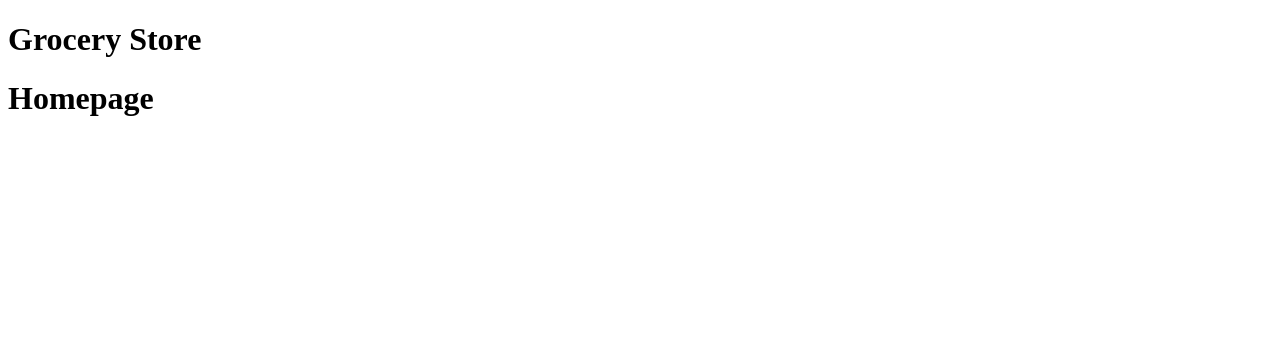
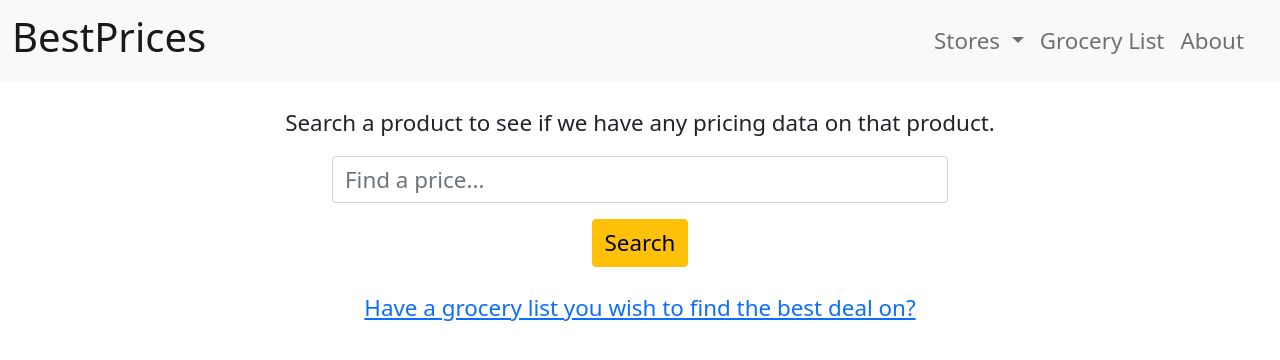
Before and after one commit to nicolas-giordano/grocery-project, a Django app: page / in a window 1280 px wide. Shown: the top 360 px of the page. Run offline with Django 3.2, Linux system fonts and the light colour scheme.

Commit message:
styling added for homepage as well as a purpose written for the about page

```diff
--- a/pages/tests.py
+++ b/pages/tests.py
@@ -1,5 +1,4 @@
-from django.test import TestCase
-from django.test import SimpleTestCase
+from django.test import TestCase, SimpleTestCase
 from django.urls import reverse, resolve
 from .views import HomePageView
 # Create your tests here.
--- a/pages/urls.py
+++ b/pages/urls.py
@@ -1,6 +1,7 @@
 from django.urls import path
-from .views import HomePageView
+from .views import HomePageView, AboutPageView
 
 urlpatterns = [
+    path('about/', AboutPageView.as_view(), name='about'),
     path('', HomePageView.as_view(), name='home')
 ]
--- a/pages/views.py
+++ b/pages/views.py
@@ -5,3 +5,7 @@ from django.views.generic import TemplateView
 
 class HomePageView(TemplateView):
     template_name = 'home.html'
+
+
+class AboutPageView(TemplateView):
+    template_name = 'about.html'
--- /dev/null
+++ b/static/css/base.css
@@ -0,0 +1,5 @@
+@media (min-width: 768px) {
+    .md-font {
+        font-size: 1.4rem !important;
+    }
+}
--- a/templates/base.html
+++ b/templates/base.html
@@ -1,13 +1,61 @@
+{% load static %}
 <!DOCTYPE html>
 <html lang="en">
 	<head>
 		<meta charset="UTF-8" />
 		<meta http-equiv="X-UA-Compatible" content="IE=edge" />
 		<meta name="viewport" content="width=device-width, initial-scale=1.0" />
-		<title>{% block title %}Bookstore {% endblock%}</title>
+		<link rel='stylesheet' href="{% static 'css/base.css' %}"
+		{% comment %} bootstrap {% endcomment %}
+		<!-- CSS only -->
+		<link
+			href="https://cdn.jsdelivr.net/npm/bootstrap@5.0.1/dist/css/bootstrap.min.css" rel="stylesheet" integrity="sha384-+0n0xVW2eSR5OomGNYDnhzAbDsOXxcvSN1TPprVMTNDbiYZCxYbOOl7+AMvyTG2x" crossorigin="anonymous"
+		>
+		<title>{% block title %}Bookstore{% endblock%}</title>
 	</head>
 	<body>
-		<h1>Grocery Store</h1>
+		<header>
+			<nav class='navbar navbar-expand-md navbar-light bg-light '>
+				<div class='container-fluid justify-space-between'>
+					<a href="{% url 'home' %}" class='navbar-brand'>
+						<h1>BestPrices</h1>
+					</a>
+					<button
+						class="navbar-toggler"
+						type='button'
+						data-bs-toggle='collapse'
+						data-bs-target='#navbarSupportedContent' aria-controls='navbarSupportedContent'
+						aria-expanded='false'
+						aria-label='Toggle navigation'
+					>
+						<span class='navbar-toggler-icon'></span>
+					</button>
+					<div class="collapse navbar-collapse" id="navbarSupportedContent">
+						<ul class="navbar-nav me-3 ms-auto mb-2 mb-lg-0 navbar-right">
+							<li class='nav-item dropdown md-font'>
+								<a class='nav-link dropdown-toggle' href="#" id='navbarDropdown' role='button' data-bs-toggle='dropdown' aria-expanded='false'>
+									Stores
+								</a>
+								<ul class="dropdown-menu dropdown-menu-left" aria-labelledby='navbarDropdown'>
+									<li><a class='dropdown-item' href="#">Fry's</a></li>
+									<li><a class='dropdown-item' href="#">Safeway</a></li>
+									<li><a class='dropdown-item' href="#">Trader Joe's</a></li>
+									<li><a class='dropdown-item' href="#">Walmart</a></li>
+								</ul>
+							</li>
+							<li class="nav-item md-font">
+								<a href="#" class="nav-link">Grocery List</a>
+							</li>
+							<li class='nav-item md-font'>
+								<a class='nav-link' href="{% url 'about' %}">About</a>
+							</li>
+						</ul>
+					</div>
+				</div>
+			</nav>
+		</header>
 		{% block content %}{% endblock content %}
+		{% comment %} BOOTSTRAP JS {% endcomment %}
+		<script src="https://cdn.jsdelivr.net/npm/bootstrap@5.0.1/dist/js/bootstrap.bundle.min.js" integrity="sha384-gtEjrD/SeCtmISkJkNUaaKMoLD0//ElJ19smozuHV6z3Iehds+3Ulb9Bn9Plx0x4" crossorigin="anonymous"></script>
 	</body>
 </html>
--- a/templates/home.html
+++ b/templates/home.html
@@ -1,4 +1,17 @@
-{% extends 'base.html' %} {% block title %}Home{% endblock %} {% comment %}
-content {% endcomment %} {% block content %}
-<h1>Homepage</h1>
+{% extends 'base.html' %}
+
+{% block title %}Home{% endblock %}
+
+{% block content %}
+
+    <div class="container-fluid px-4">
+        <p class='text-center pt-4 md-font'>Search a product to see if we have any pricing data on that product.</p>
+        <form action="" class='d-flex flex-column'>
+            <div class="form-group">
+                <input class='form-control w-50 mx-auto mb-3 md-font' type="text" name="" id="" placeholder='Find a price...'>
+            </div>
+            <button type="submit" class='btn btn-warning mx-auto md-font'>Search</button>
+        </form>
+        <a href=""><p class='mt-4 text-center md-font'>Have a grocery list you wish to find the best deal on?</p></a>
+    </div>
 {% endblock %}
```
Also changed, not shown: grocery/settings.py (+7 -0 lines), templates/about.html (added, +15 -0 lines).
